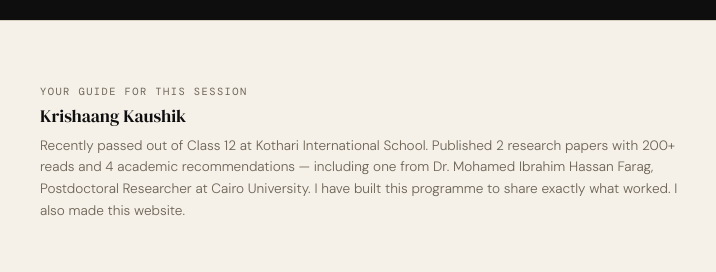
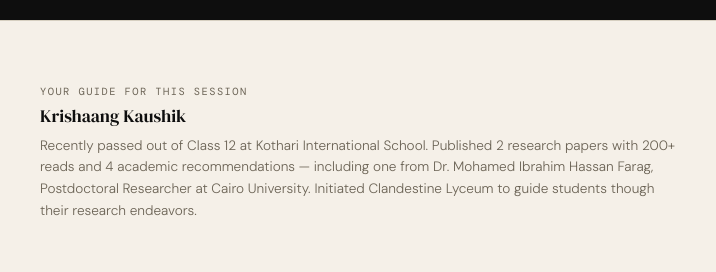
Before and after one commit to geetman/Clandestine-Lyceum-Event1, a plain HTML site: page index.html in a window 1280 px wide. Shown: the part 4560-4832 px from the top of the page, 154-870 px from the left. Drawn offline with nearby package versions, Linux system fonts and the light colour scheme.

Commit message:
minor change for professionalism

```diff
--- a/index.html
+++ b/index.html
@@ -415,7 +415,7 @@
         <div style="flex:1;">
             <div style="font-family:'DM Mono',monospace; font-size:0.65rem; letter-spacing:0.14em; text-transform:uppercase; color:var(--muted); margin-bottom:0.4rem;">Your Guide for This Session</div>
             <div style="font-size:1.1rem; font-family:'DM Serif Display',serif; color:var(--ink); margin-bottom:0.4rem;">Krishaang Kaushik</div>
-            <div style="font-size:0.85rem; color:var(--muted); font-weight:300; line-height:1.6; max-width:640px;">Recently passed out of Class 12 at Kothari International School. Published 2 research papers with 200+ reads and 4 academic recommendations — including one from Dr. Mohamed Ibrahim Hassan Farag, Postdoctoral Researcher at Cairo University. I have built this programme to share exactly what worked. I also made this website.</div>
+            <div style="font-size:0.85rem; color:var(--muted); font-weight:300; line-height:1.6; max-width:640px;">Recently passed out of Class 12 at Kothari International School. Published 2 research papers with 200+ reads and 4 academic recommendations — including one from Dr. Mohamed Ibrahim Hassan Farag, Postdoctoral Researcher at Cairo University. Initiated Clandestine Lyceum to guide students though their research endeavors.</div>
         </div>
     </div>
 </section>
```
